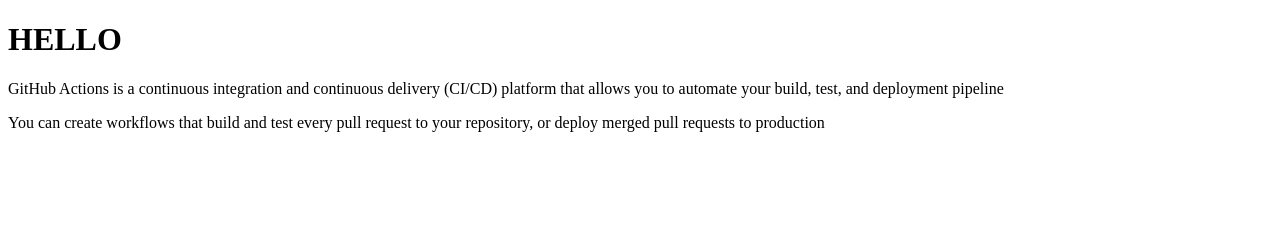
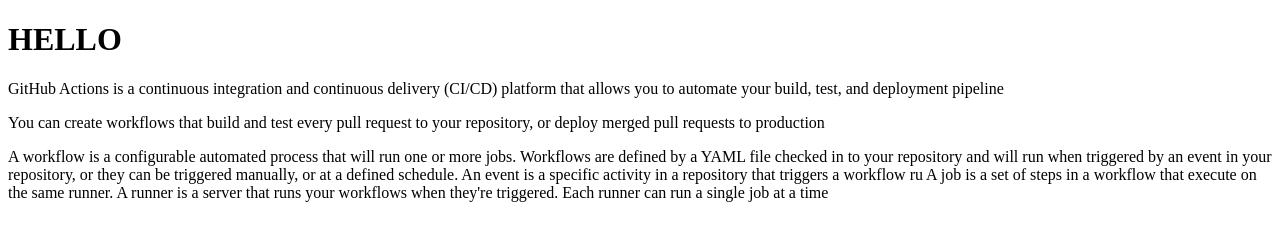
Before and after one commit to AzizAbd/test, a plain HTML site: page index.html in a window 1280 px wide. Drawn offline with Linux system fonts and the light colour scheme.

Commit message:
change page

```diff
--- a/index.html
+++ b/index.html
@@ -9,5 +9,9 @@
     <h1>HELLO</h1>
       <p>GitHub Actions is a continuous integration and continuous delivery (CI/CD) platform that allows you to automate your build, test, and deployment pipeline</p>
       <p>You can create workflows that build and test every pull request to your repository, or deploy merged pull requests to production</p>
+      <span>A workflow is a configurable automated process that will run one or more jobs. Workflows are defined by a YAML file checked in to your repository and will run when triggered by an event in your repository, or they can be triggered manually, or at a defined schedule.</span>
+      <span>An event is a specific activity in a repository that triggers a workflow ru</span>
+      <span>A job is a set of steps in a workflow that execute on the same runner.</span>
+      <span>A runner is a server that runs your workflows when they're triggered. Each runner can run a single job at a time</span>
   </body>
 </html>
```
Also changed, not shown: 1 other file.
